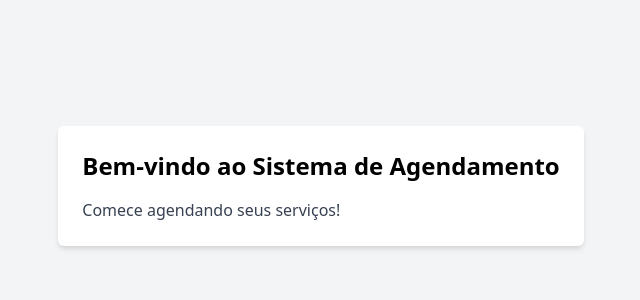
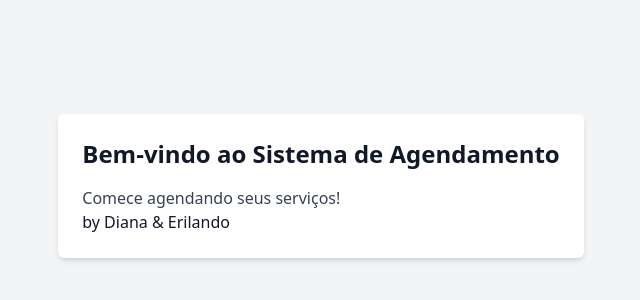
Before and after one commit to erilshackle/salon-appointment, a Next.js app in the folder frontend/: page / in a window 1280 px wide. Shown: the part 214-514 px from the top of the page, without its empty margins (319-959 px from the left). Built offline with nearby package versions, Linux system fonts and the light colour scheme.

Commit message:
config tilwind

```diff
--- a/frontend/src/app/page.jsx
+++ b/frontend/src/app/page.jsx
@@ -6,6 +6,7 @@ export default function Home() {
       <div className="p-6 bg-white shadow-md rounded-md">
         <h1 className="text-2xl font-bold mb-4">Bem-vindo ao Sistema de Agendamento</h1>
         <p className="text-gray-700">Comece agendando seus serviços!</p>
+        <p className="">by Diana & Erilando</p>
       </div>
     </main>
   );
--- a/frontend/src/styles/globals.css
+++ b/frontend/src/styles/globals.css
@@ -4,6 +4,6 @@
 
 
 /* Adicione estilos globais adicionais aqui */
-/* body {
+body {
   @apply bg-gray-100 text-gray-900;
-} */
+}
```
Also changed, not shown: frontend/tailwind.config.js (line endings or trailing spaces).
